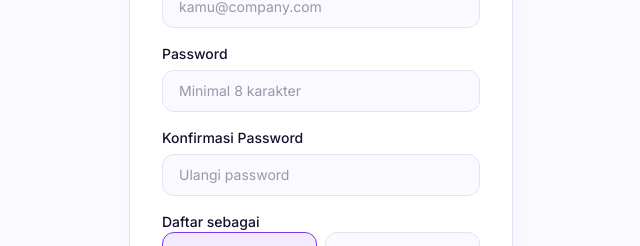
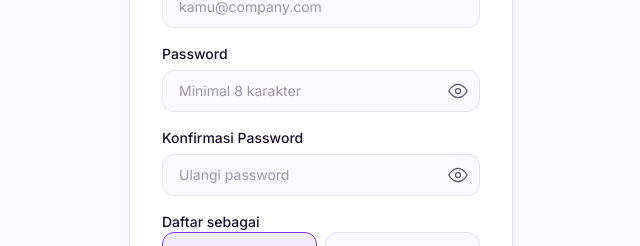
Before and after one commit to sysdevhalmaheraenergy/LuckyDraw, a Next.js app: page /register in a window 1280 px wide. Shown: the part 371-617 px from the top of the page, without its empty margins (319-959 px from the left). Built offline with nearby package versions, Linux system fonts and the light colour scheme.

Commit message:
Register: Handle eye icon

```diff
--- a/src/app/register/page.tsx
+++ b/src/app/register/page.tsx
@@ -20,6 +20,8 @@ export default function RegisterPage() {
   const [email, setEmail] = useState("");
   const [password, setPassword] = useState("");
   const [confirmPassword, setConfirmPassword] = useState("");
+  const [showPassword, setShowPassword] = useState(false);
+  const [showConfirmPassword, setShowConfirmPassword] = useState(false);
   const [role, setRole] = useState<Role>("ADMIN");
   const [error, setError] = useState<string | null>(null);
   const [pending, setPending] = useState(false);
@@ -117,36 +119,82 @@ export default function RegisterPage() {
             <label htmlFor="password" className="text-sm font-medium text-ink">
               Password
             </label>
+            <div className="relative">
               <input
                 id="password"
                 name="password"
-              type="password"
+                type={showPassword ? "text" : "password"}
                 autoComplete="new-password"
                 required
                 minLength={8}
                 value={password}
                 onChange={(e) => setPassword(e.target.value)}
                 placeholder="Minimal 8 karakter"
-              className="rounded-xl border border-border bg-surface px-4 py-2.5 text-sm text-ink placeholder:text-ink-muted/60 outline-none transition-colors duration-200 focus:border-brand focus:ring-2 focus:ring-brand/20"
+                className="w-full rounded-xl border border-border bg-surface px-4 py-2.5 pr-10 text-sm text-ink placeholder:text-ink-muted/60 outline-none transition-colors duration-200 focus:border-brand focus:ring-2 focus:ring-brand/20"
               />
+              <button
+                type="button"
+                onClick={() => setShowPassword((v) => !v)}
+                className="absolute inset-y-0 right-0 flex items-center pr-3 text-ink-muted hover:text-ink transition-colors duration-200"
+                tabIndex={-1}
+                aria-label={showPassword ? "Sembunyikan password" : "Tampilkan password"}
+              >
+                {showPassword ? (
+                  <svg className="h-5 w-5" viewBox="0 0 24 24" fill="none" stroke="currentColor" strokeWidth="1.5" strokeLinecap="round" strokeLinejoin="round" aria-hidden="true">
+                    <path d="M17.94 17.94A10.07 10.07 0 0 1 12 20c-7 0-11-8-11-8a18.45 18.45 0 0 1 5.06-5.94" />
+                    <path d="M9.9 4.24A9.12 9.12 0 0 1 12 4c7 0 11 8 11 8a18.5 18.5 0 0 1-2.16 3.19" />
+                    <line x1="1" y1="1" x2="23" y2="23" />
+                    <path d="M14.12 14.12a3 3 0 1 1-4.24-4.24" />
+                  </svg>
+                ) : (
+                  <svg className="h-5 w-5" viewBox="0 0 24 24" fill="none" stroke="currentColor" strokeWidth="1.5" strokeLinecap="round" strokeLinejoin="round" aria-hidden="true">
+                    <path d="M1 12s4-8 11-8 11 8 11 8-4 8-11 8-11-8-11-8z" />
+                    <circle cx="12" cy="12" r="3" />
+                  </svg>
+                )}
+              </button>
+            </div>
           </div>
 
           <div className="flex flex-col gap-1.5">
             <label htmlFor="confirmPassword" className="text-sm font-medium text-ink">
               Konfirmasi Password
             </label>
+            <div className="relative">
               <input
                 id="confirmPassword"
                 name="confirmPassword"
-              type="password"
+                type={showConfirmPassword ? "text" : "password"}
                 autoComplete="new-password"
                 required
                 minLength={8}
                 value={confirmPassword}
                 onChange={(e) => setConfirmPassword(e.target.value)}
                 placeholder="Ulangi password"
-              className="rounded-xl border border-border bg-surface px-4 py-2.5 text-sm text-ink placeholder:text-ink-muted/60 outline-none transition-colors duration-200 focus:border-brand focus:ring-2 focus:ring-brand/20"
+                className="w-full rounded-xl border border-border bg-surface px-4 py-2.5 pr-10 text-sm text-ink placeholder:text-ink-muted/60 outline-none transition-colors duration-200 focus:border-brand focus:ring-2 focus:ring-brand/20"
               />
+              <button
+                type="button"
+                onClick={() => setShowConfirmPassword((v) => !v)}
+                className="absolute inset-y-0 right-0 flex items-center pr-3 text-ink-muted hover:text-ink transition-colors duration-200"
+                tabIndex={-1}
+                aria-label={showConfirmPassword ? "Sembunyikan konfirmasi password" : "Tampilkan konfirmasi password"}
+              >
+                {showConfirmPassword ? (
+                  <svg className="h-5 w-5" viewBox="0 0 24 24" fill="none" stroke="currentColor" strokeWidth="1.5" strokeLinecap="round" strokeLinejoin="round" aria-hidden="true">
+                    <path d="M17.94 17.94A10.07 10.07 0 0 1 12 20c-7 0-11-8-11-8a18.45 18.45 0 0 1 5.06-5.94" />
+                    <path d="M9.9 4.24A9.12 9.12 0 0 1 12 4c7 0 11 8 11 8a18.5 18.5 0 0 1-2.16 3.19" />
+                    <line x1="1" y1="1" x2="23" y2="23" />
+                    <path d="M14.12 14.12a3 3 0 1 1-4.24-4.24" />
+                  </svg>
+                ) : (
+                  <svg className="h-5 w-5" viewBox="0 0 24 24" fill="none" stroke="currentColor" strokeWidth="1.5" strokeLinecap="round" strokeLinejoin="round" aria-hidden="true">
+                    <path d="M1 12s4-8 11-8 11 8 11 8-4 8-11 8-11-8-11-8z" />
+                    <circle cx="12" cy="12" r="3" />
+                  </svg>
+                )}
+              </button>
+            </div>
           </div>
 
           <fieldset className="flex flex-col gap-1.5">
```
Also changed, not shown: 1 other file (tests, documents, lock files or other folders). Lines whose indentation alone changed are shown as unchanged.
